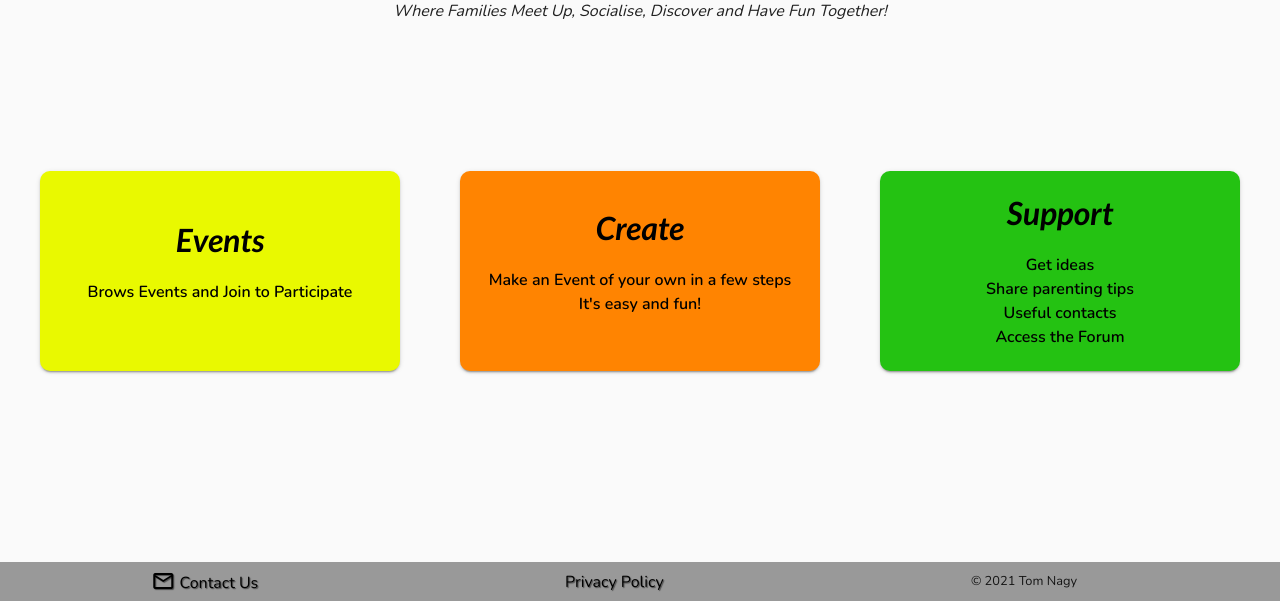
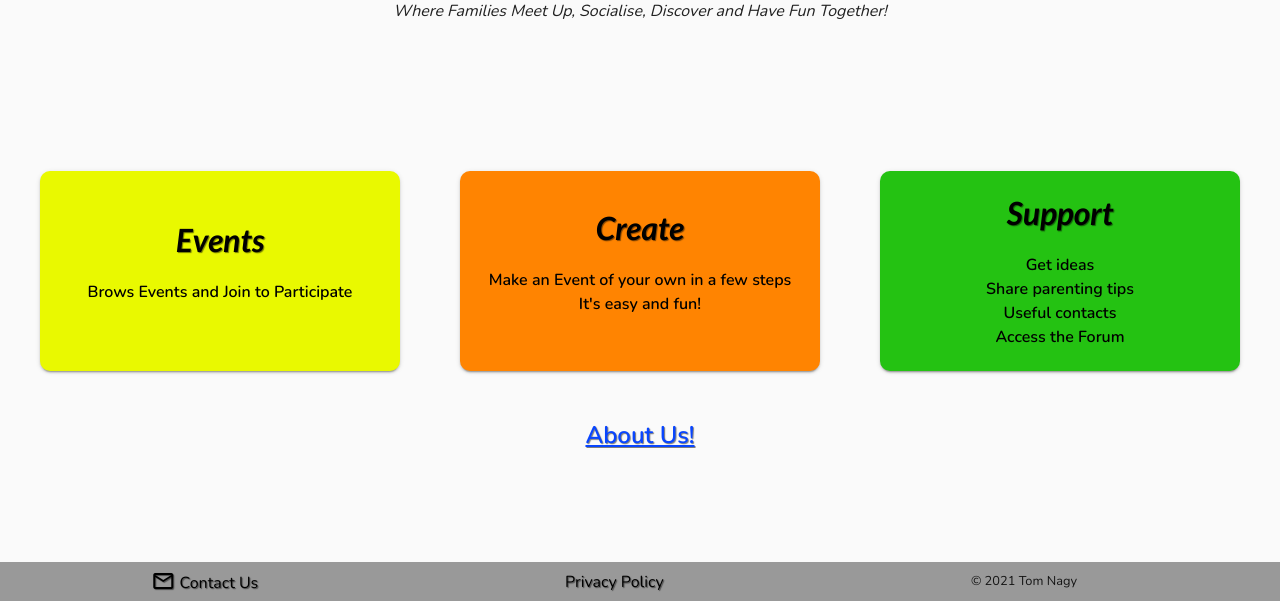
Before and after one commit to Tom-Nagy/family-friendly, a Flask app: page / in a window 1280 px wide. Shown: the part 199-800 px from the top of the page. Run offline with Flask 2, Linux system fonts and the light colour scheme.

Commit message:
Add the about us modal to the home page

```diff
--- a/app/static/css/style.css
+++ b/app/static/css/style.css
@@ -41,6 +41,13 @@ body {
 
 h1 {
     font-family: 'Pacifico', cursive;
+}
+
+:focus {
+    outline: none;
+    text-decoration: underline;
+    transform: scale(1.1);
+    font-weight: bolder;
 }
 
 h2,
@@ -117,8 +124,61 @@ footer {
     text-shadow: 1px 1px 1px rgba(0, 0, 0, 0.5);
 }
 
+/* Modal and Overlay */
+.modals {
+    position: fixed;
+    border: 1px solid rgba(0, 0, 0, 0.4);
+    border-radius: 10px;
+    z-index: 10;
+    top: 50%;
+    left: 50%;
+
+    transform: translate(-50%, -50%) scale(0);
+    -o-transform: translate(-50%, -50%) scale(0);
+    -moz-transform: translate(-50%, -50%) scale(0);
+    -ms-transform: translate(-50%, -50%) scale(0);
+    -webkit-transform: translate(-50%, -50%) scale(0);
+
+    transition: translate 300ms ease-in-out;
+    -o-transition: translate 300ms ease-in-out;
+    -moz-transition: translate 300ms ease-in-out;
+    -ms-transition: translate 300ms ease-in-out;
+    -webkit-transition: translate 300ms ease-in-out;
+}
+
+.modal-active {
+    transform: translate(-50%, -50%) scale(1);
+    -o-transform: translate(-50%, -50%) scale(1);
+    -ms-transform: translate(-50%, -50%) scale(1);
+    -moz-transform: translate(-50%, -50%) scale(1);
+    -webkit-transform: translate(-50%, -50%) scale(1);
+}
+
+.overlay {
+    position: fixed;
+    opacity: 0;
+    z-index: 5;
+    background-color: rgba(0, 0, 0, 0.6);
+    pointer-events: none;
+    top: 0;
+    left: 0;
+    right: 0;
+    bottom: 0;
+
+    transition: opacity 200ms ease-in-out;
+    -o-transition: opacity 200ms ease-in-out;
+    -ms-transition: opacity 200ms ease-in-out;
+    -moz-transition: opacity 200ms ease-in-out;
+    -webkit-transition: opacity 200ms ease-in-out;
+}
+
+.overlay-active {
+    pointer-events: all;
+    opacity: 1;
+}
+
+
 /* Header */
-
 #header {
     position: relative;
 }
@@ -300,6 +360,23 @@ footer {
     font-weight: 600;
 }
 
+.about-us {
+    padding: 6px;
+    border-radius: 10px;
+    border: none;
+    background-color: transparent;
+    font-size: 1.5rem;
+    font-weight: 600;
+    text-decoration: underline;
+}
+
+.about-us:hover,
+.about-us:focus,
+.about-us:active {
+    background-color: #0845FF;
+    color: #fafafa;
+}
+
 /* profile.html */
 .profile-container {
     padding: 10px;
--- /dev/null
+++ b/app/static/js/scripts/home.js
@@ -0,0 +1,12 @@
+/* jshint esversion: 8 */
+
+$(document).ready(function() {
+    $("#about-us-btn").on("click", function() {
+        $("#about-modal").addClass("modal-active");
+        $("#about-overlay").addClass("overlay-active");
+    });
+    $("#about-modal, #about-overlay").on("click", function() {
+        $("#about-modal").removeClass("modal-active");
+        $("#about-overlay").removeClass("overlay-active");
+    });
+});
--- a/app/templates/home.html
+++ b/app/templates/home.html
@@ -6,12 +6,12 @@
 {% endblock %}
 
 {% block content %}
-    <!-- Events -->
     <div class="row home-card-wrapper">
+        <!-- Events -->
         <div class="col s12 l4">
             <div class="card-panel yellow-bg home-cards valign-wrapper hoverable">
                 <a href="#" class="black-txt centered">
-                    <h2 class="home-card-headings center-align">Events</h2>
+                    <h2 class="home-card-headings center-align text-shadow">Events</h2>
                     <p class="home-card-txt center-align">
                         Brows Events and Join to Participate
                     </p>
@@ -22,7 +22,7 @@
         <div class="col s12 l4">
             <div class="card-panel orange-bg home-cards valign-wrapper hoverable">
                 <a href="#" class="black-txt centered">
-                    <h2 class="home-card-headings center-align">Create</h2>
+                    <h2 class="home-card-headings center-align text-shadow">Create</h2>
                     <p class="home-card-txt center-align">
                         Make an Event of your own in a few steps<br>
                         It's easy and fun!
@@ -34,7 +34,7 @@
         <div class="col s12 l4">
             <div class="card-panel green-bg home-cards valign-wrapper hoverable">
                 <a href="#" class="black-txt centered">
-                    <h2 class="home-card-headings center-align">Support</h2>
+                    <h2 class="home-card-headings center-align text-shadow">Support</h2>
                     <p class="home-card-txt center-align">
                         Get ideas<br>
                         Share parenting tips<br>
@@ -45,4 +45,27 @@
             </div>
         </div>
     </div>
+
+    <div class="center-align">
+        <button class="blue-txt about-us text-shadow hoverable" id="about-us-btn">
+            About Us!
+        </button>
+    </div>
+
+    <div id="about-modal" class="modals white-bg black-txt card-panel">
+        <h2 class="home-card-headings center-align text-shadow">About Us!</h2>
+        <p class="center-align">
+            Family Friendly is a community based platform where Families can get together and enjoy activities.<br>
+            It promotes Togetherness, mobility, physical and mental health.<br>
+            Here you can Join activities created by your community and have a good time!<br>
+            You can as well create an activity and encourage people to got out 	&#x1F601; <br>
+            There is as well a support page where you will find useful contacts,
+            parenting advices and the access to a forum where you can ask questions and discuss &#x1F609;
+        </p>
+    </div>
+    <div id="about-overlay" class="overlay"></div>
 {% endblock %}
+
+{% block scripts %}
+    <script src="{{ url_for('static', filename='js/scripts/home.js') }}"></script>
+{% endblock %}
```
